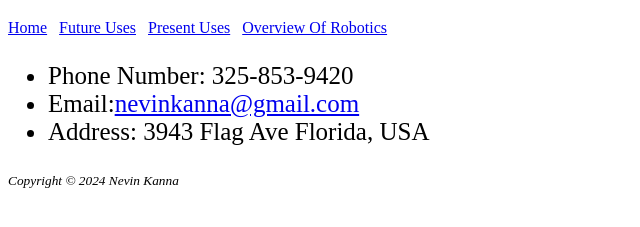
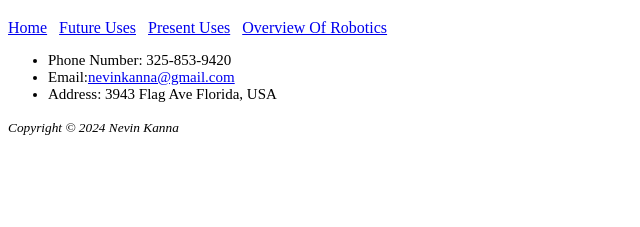
Before and after one commit to NEVNK/Assignment-5.6, a plain HTML site: page contactinfo.html in a window 1280 px wide. Shown: the part 61-288 px from the top of the page, without its empty margins (0-640 px from the left). Drawn offline with Linux system fonts and the light colour scheme.

Commit message:
Update contact.css

```diff
--- a/contact.css
+++ b/contact.css
@@ -1 +1 @@
-ul {font-size: 25px;}
+ul {font-size: 15px;}
```
